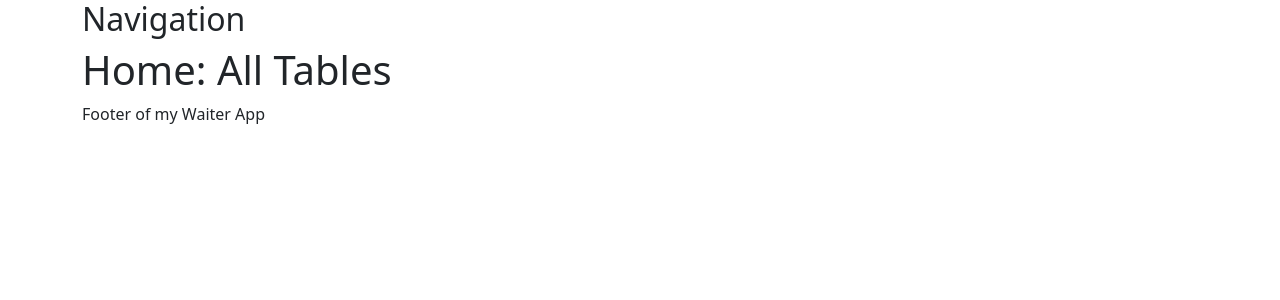
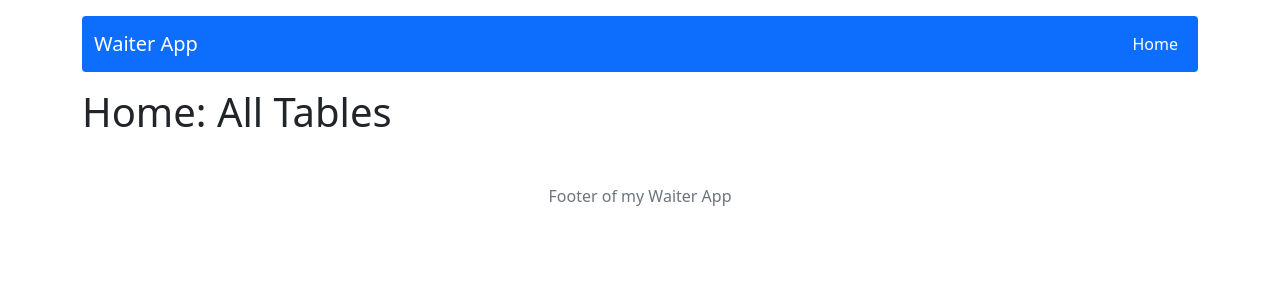
Before and after one commit to Evil-Cloud89/Waiter-App, a React (Create React App) app: page / in a window 1280 px wide. Shown: the top 300 px of the page. Built offline with nearby package versions, Linux system fonts and the light colour scheme.

Commit message:
Add styles and links to Navigation Bar + add styles for footer

```diff
--- a/src/components/views/Footer.js
+++ b/src/components/views/Footer.js
@@ -1,7 +1,7 @@
 const Footer = () => {
   return(
     <div>
-      <p>Footer of my Waiter App</p>
+      <p className="text-center text-muted mt-5">Footer of my Waiter App</p>
     </div>
   )
 };
--- a/src/components/views/Navigation.js
+++ b/src/components/views/Navigation.js
@@ -1,8 +1,16 @@
+import { Container, Nav, Navbar } from "react-bootstrap";
+import { NavLink } from "react-router-dom";
+
 const Navigation = () => {
   return(
-    <div>
-      <h2>Navigation</h2>
-    </div>
+    <Navbar bg="primary" variant="dark" expand="lg" className="mt-3 mb-3 rounded">
+      <Container>
+        <Navbar.Brand as={NavLink} to="/">Waiter App</Navbar.Brand>
+          <Nav>
+            <Nav.Link as={NavLink} to="/">Home</Nav.Link>
+          </Nav>
+      </Container>
+    </Navbar>
   )
 };
 
```
